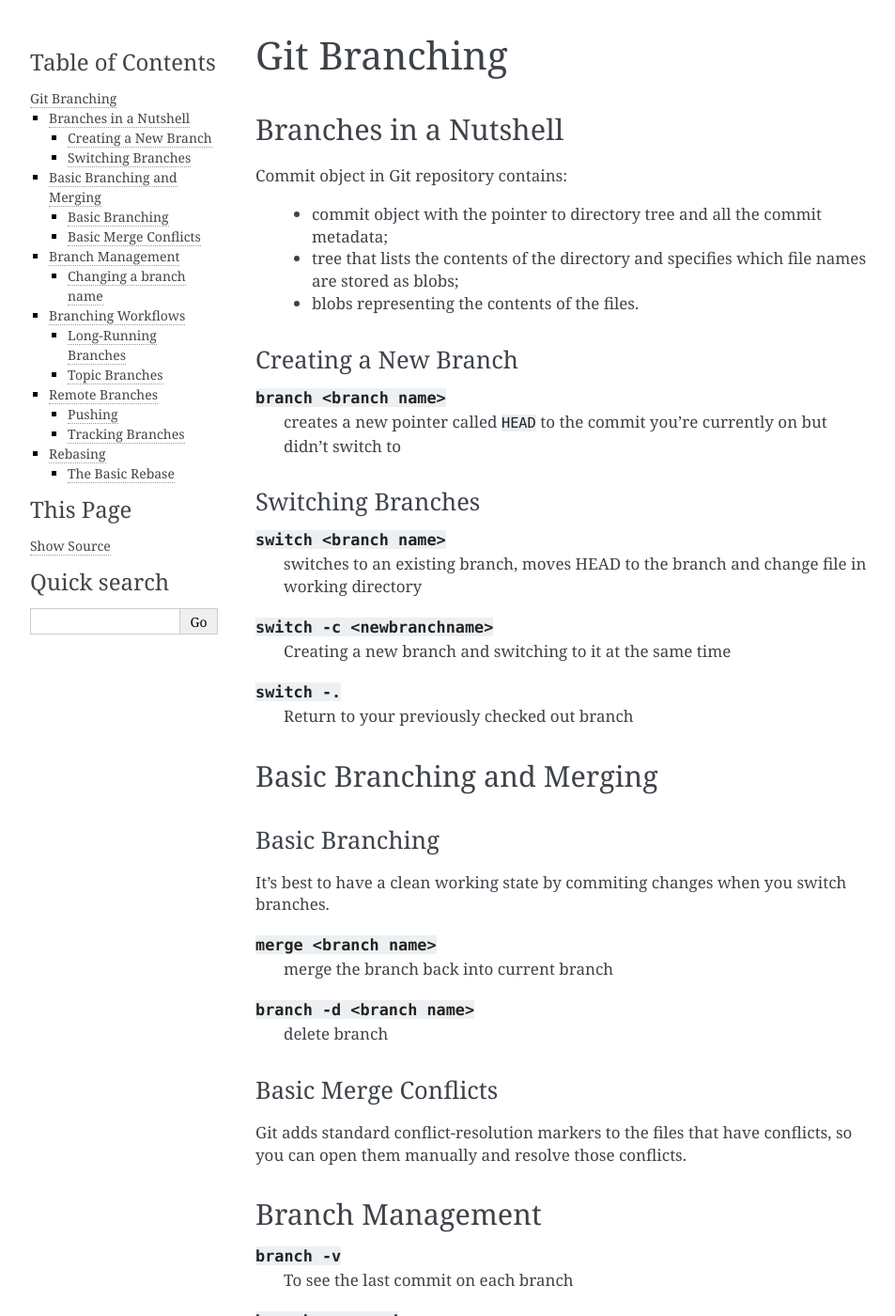
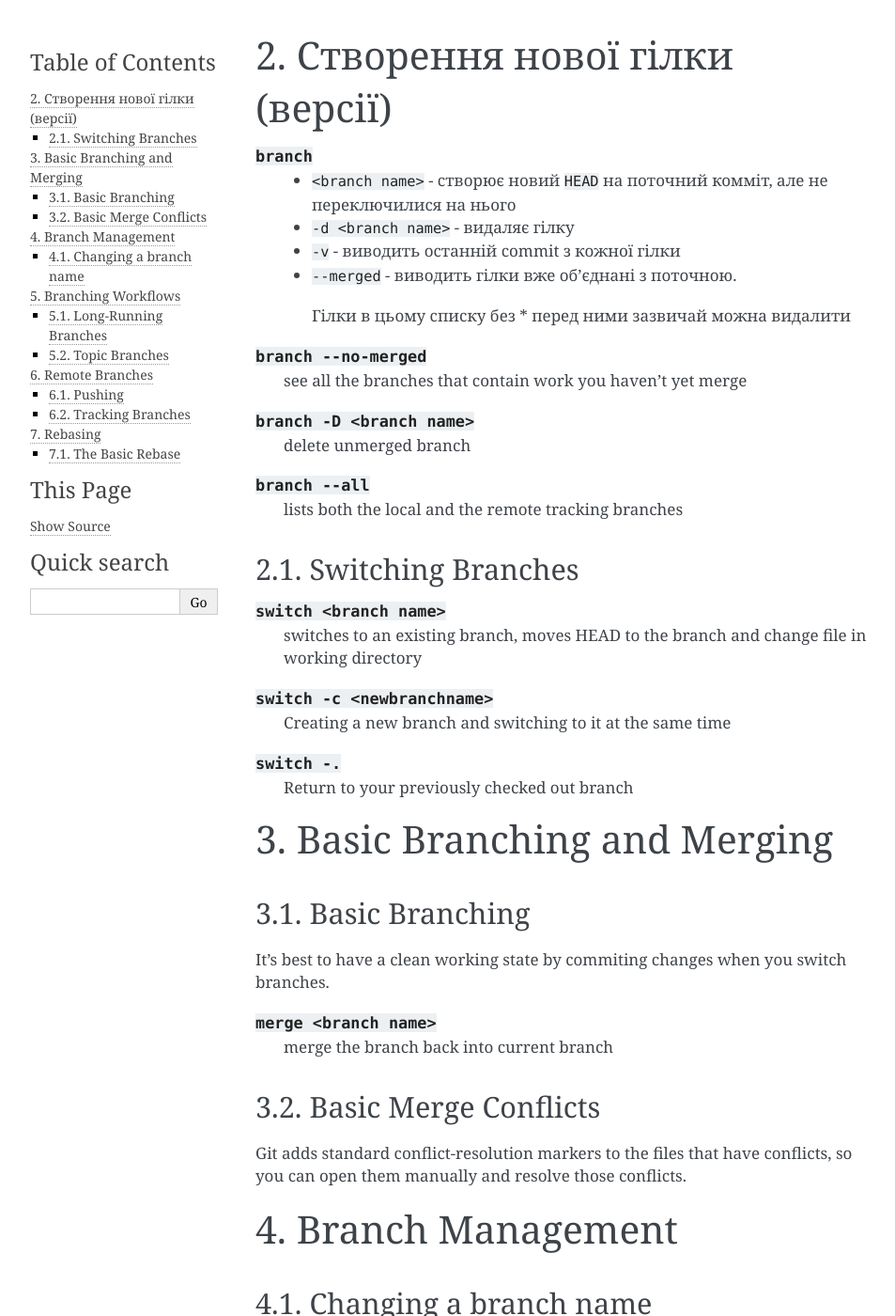
Before and after one commit to lsv62/Git, a Sphinx documentation site: the page built from source/branching.rst, in a window 1280 px wide and 1400 px high. Shown: the whole window at 94% size, without its empty margins (148-1101 px from the left). Built offline with Sphinx 7.4.7, drawn with Linux system fonts in a browser that asks for light colours; some of the changed text lies outside the part shown.

Commit message:
start-branching

```diff
--- a/source/branching.rst
+++ b/source/branching.rst
@@ -1,23 +1,24 @@
 
-Git Branching
-=============
-
-Branches in a Nutshell
-----------------------
-
-Commit object in Git repository contains:
-
-    * commit object with  the  pointer  to  directory  tree  and  all  the  commit metadata;
-    * tree that lists the contents of the directory and specifies which file names are stored as blobs;
-    * blobs representing the contents of the files.
-
-Creating a New Branch
-~~~~~~~~~~~~~~~~~~~~~
+Створення нової гілки (версії)
+----------------------------------
 
 .. glossary::
 
-    ``branch <branch name>``
-        creates a new pointer called  ``HEAD`` to the commit you’re currently on but didn’t switch to
+    ``branch``
+        * ``<branch name>`` - створює новий ``HEAD`` на поточний комміт, але не переключилися на нього
+        * ``-d <branch name>`` - видаляє гілку
+        * ``-v`` - виводить останній commit з кожної гілки
+        * ``--merged`` - виводить гілки вже об’єднані з поточною.
+         Гілки в цьому списку без * перед ними зазвичай можна видалити
+
+    ``branch --no-merged``
+        see all the branches that contain work you haven’t yet merge
+
+    ``branch -D <branch name>``
+        delete unmerged branch
+
+    ``branch --all``
+        lists both the local and the remote tracking branches
 
 Switching Branches
 ~~~~~~~~~~~~~~~~~~
@@ -46,8 +47,7 @@
     ``merge <branch name>``
         merge the branch back into current branch
 
-    ``branch -d <branch name>``
-        delete branch
+
 
 Basic Merge Conflicts
 ~~~~~~~~~~~~~~~~~~~~~
@@ -60,21 +60,7 @@
 
 .. glossary::
 
-    ``branch -v``
-        To  see  the  last  commit  on  each branch
 
-    ``branch --merged``
-        see which branches are already merged into the branch you’re on.
-        Branches on this list without the * in front of them are generally fine to delete
-
-    ``branch --no-merged``
-        see all the branches that contain work you haven’t yet merge
-
-    ``branch -D <branch name>``
-        delete unmerged branch
-
-    ``branch --all``
-        lists both the local and the remote tracking branches
 
 Changing a branch name
 ~~~~~~~~~~~~~~~~~~~~~~
--- a/source/git.rst
+++ b/source/git.rst
@@ -48,7 +48,7 @@
         * ``-a`` - внести зміни з попереднім додаванням в індекс
 
 Опублікування змін
-~~~~~~~~~~~~~~~~~~~~~~~
+-----------------------
 
 .. glossary::
 
@@ -57,7 +57,7 @@
         * ``--all,  --branches`` - надсилає всі гілки на віддалений репозиторій
 
 Перенесення змін на локальний репозиторій
-~~~~~~~~~~~~~~~~~~~~~~~~~~~~~~~~~~~~~~~~~~~~~
+---------------------------------------------
 
 .. glossary::
 
--- a/source/index.rst
+++ b/source/index.rst
@@ -13,6 +13,7 @@
    :numbered:
 
    git
+   branching
 
 Indices and tables
 ==================
```
